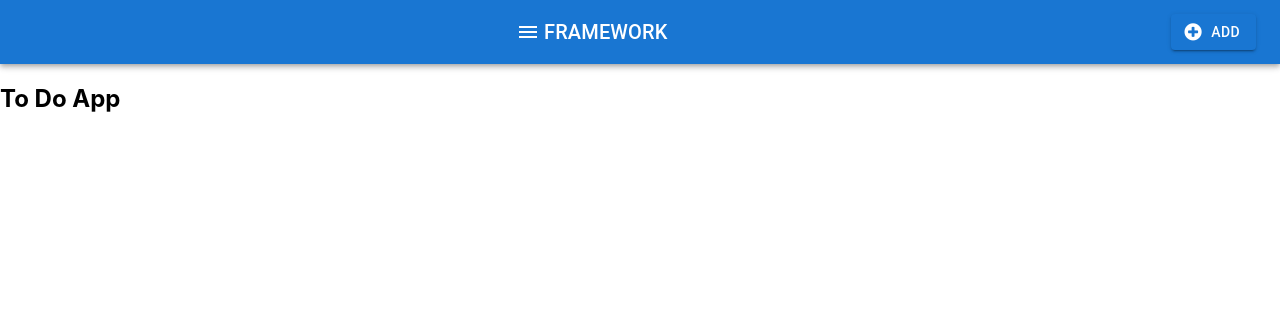
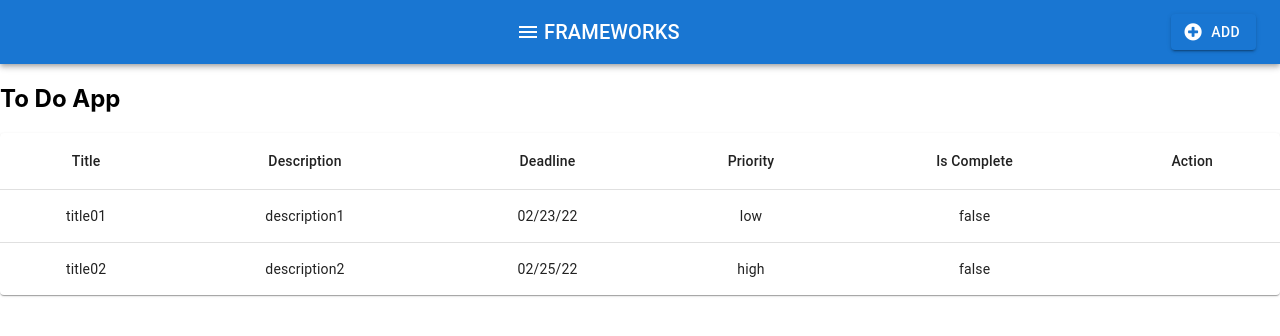
Before and after one commit to lat71/to-do-app, a React (Create React App) app: page / in a window 1280 px wide. Shown: the top 336 px of the page. Built offline with nearby package versions, Linux system fonts and the light colour scheme.

Commit message:
Added TasksTable and Task components. Initializing with 2 madeup task right now.

```diff
--- a/src/App.js
+++ b/src/App.js
@@ -1,10 +1,12 @@
 import ButtonAppBar from "./components/ButtonAppBar";
+import TasksTable from "./components/TasksTable";
 
 function App() {
   return (
     <div className="App">
       <ButtonAppBar />
       <h2>To Do App</h2>
+      <TasksTable />
     </div>
   );
 }
--- a/src/components/ButtonAppBar.js
+++ b/src/components/ButtonAppBar.js
@@ -25,7 +25,7 @@ export default function ButtonAppBar() {
                 <MenuIcon />
             </IconButton>
             <Typography variant="h6" component="div" sx={{ flexGrow: 1 }}>
-                FRAMEWORK
+                FRAMEWORKS
             </Typography>
             <Button variant="contained" color="primary" startIcon={<Icon className={"fa fa-plus-circle"} />}>Add</Button>
             </Toolbar>
--- /dev/null
+++ b/src/components/Task.js
@@ -0,0 +1,20 @@
+import TableCell from '@mui/material/TableCell';
+import TableRow from '@mui/material/TableRow';
+
+export default function Task({ task }) {
+
+    return (
+        <TableRow
+            sx={{ '&:last-child td, &:last-child th': { border: 0 } }}
+        >
+        <TableCell align="center" scope="row">{task.title}</TableCell>
+        <TableCell align="center">{task.description}</TableCell>
+        <TableCell align="center">{task.deadline}</TableCell>
+        <TableCell align="center">{task.priority}</TableCell>
+        <TableCell align="center">{task.isComplete}</TableCell>
+        <TableCell align="center">
+
+        </TableCell>
+        </TableRow>
+    );
+}
--- /dev/null
+++ b/src/components/TasksTable.js
@@ -0,0 +1,42 @@
+import * as React from 'react';
+import Table from '@mui/material/Table';
+import TableBody from '@mui/material/TableBody';
+import TableCell from '@mui/material/TableCell';
+import TableContainer from '@mui/material/TableContainer';
+import TableHead from '@mui/material/TableHead';
+import TableRow from '@mui/material/TableRow';
+import Task from './Task'
+import Paper from '@mui/material/Paper';
+
+function createData(title, description, deadline, priority, isComplete) {
+  return { title, description, deadline, priority, isComplete};
+}
+
+const rows = [
+    createData('title01', 'description1', '02/23/22', 'low', 'false'),
+    createData('title02', 'description2', '02/25/22', 'high', 'false'),
+  ];
+
+export default function TasksTable() {
+  return (
+    <TableContainer component={Paper}>
+      <Table sx={{ minWidth: 650 }} aria-label="simple table">
+        <TableHead>
+          <TableRow>
+            <TableCell align="center">Title</TableCell>
+            <TableCell align="center">Description</TableCell>
+            <TableCell align="center">Deadline</TableCell>
+            <TableCell align="center">Priority</TableCell>
+            <TableCell align="center">Is Complete</TableCell>
+            <TableCell align="center">Action</TableCell>
+          </TableRow>
+        </TableHead>
+        <TableBody>
+          {rows.map((task) =>(
+                  <Task key={Math.floor(Math.random() * 10000 + 1)} task={task} />// onDelete={onDelete} onToggle={onToggle} />
+              ))}
+        </TableBody>
+      </Table>
+    </TableContainer>
+  );
+}
```
